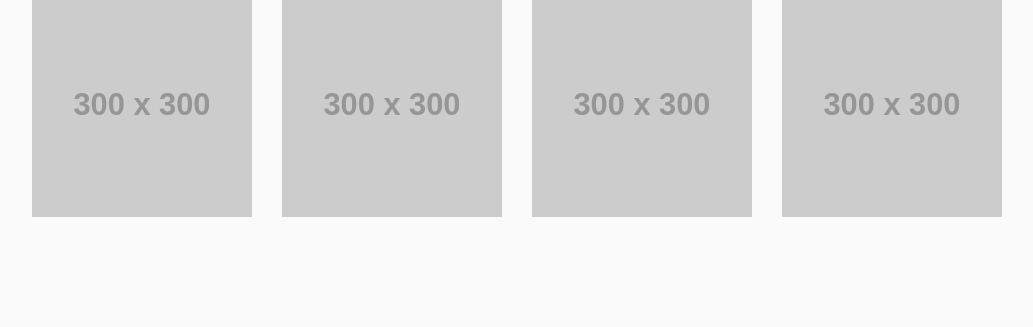
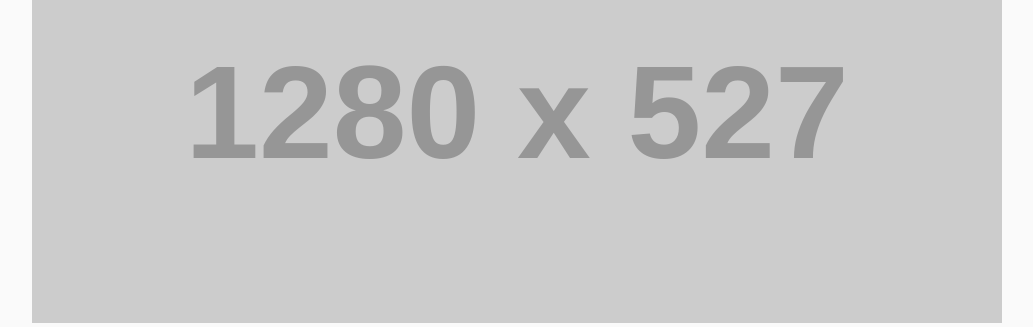
Before and after one commit to petriDiaconescu/photo-gallery-with-foundation-and-sass, a website: page index.html in a window 1280 px wide. Shown: the part 76-403 px from the top of the page, without its empty margins (123-1156 px from the left). Drawn offline with Linux system fonts and the light colour scheme; placeholder pictures from the web are drawn by us.

Commit message:
delivering diferent content depending on screen size with interchange

```diff
--- a/assets/scss/style.scss
+++ b/assets/scss/style.scss
@@ -36,6 +36,9 @@ body {
   @include grid-column(12);
 }
 
+.top-banner {
+  @include grid-column(12);
+}
 
 @media #{$medium-up} {
   body {
--- a/index.html
+++ b/index.html
@@ -14,6 +14,11 @@ and open the template in the editor.
   </head>
   <body class="no-js">
     <div id="header">
+      <div class="top-banner">
+        <img data-interchange="[http://placehold.it/640x264, (default)],
+                               [http://placehold.it/1023x421, (medium)],
+                               [http://placehold.it/1280x527, (large)]" />
+      </div>
       <div class="welcome-box">
         <h1 id="welcome">Welcome to Foundography</h1>
       </div>
@@ -34,5 +39,10 @@ and open the template in the editor.
     </div>
     <script type="text/javascript" src="assets/js/jquery.min.js"></script>
     <script type="text/javascript" src="assets/js/foundation.min.js"></script>
+    <script type="text/javascript">
+      $(document).foundation({
+
+      });
+    </script>
   </body>
 </html>
```
Also changed, not shown: assets/css/style.css, 1 other file.
